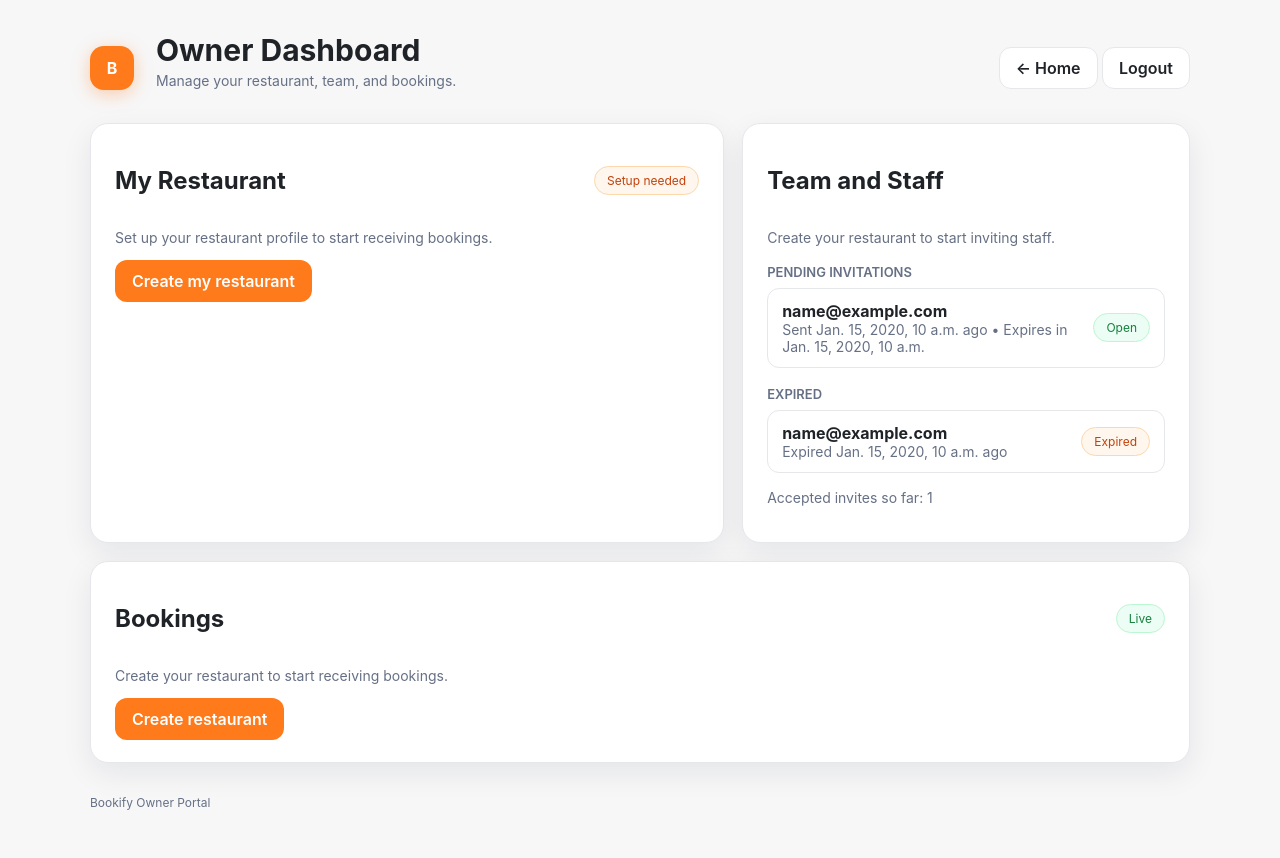
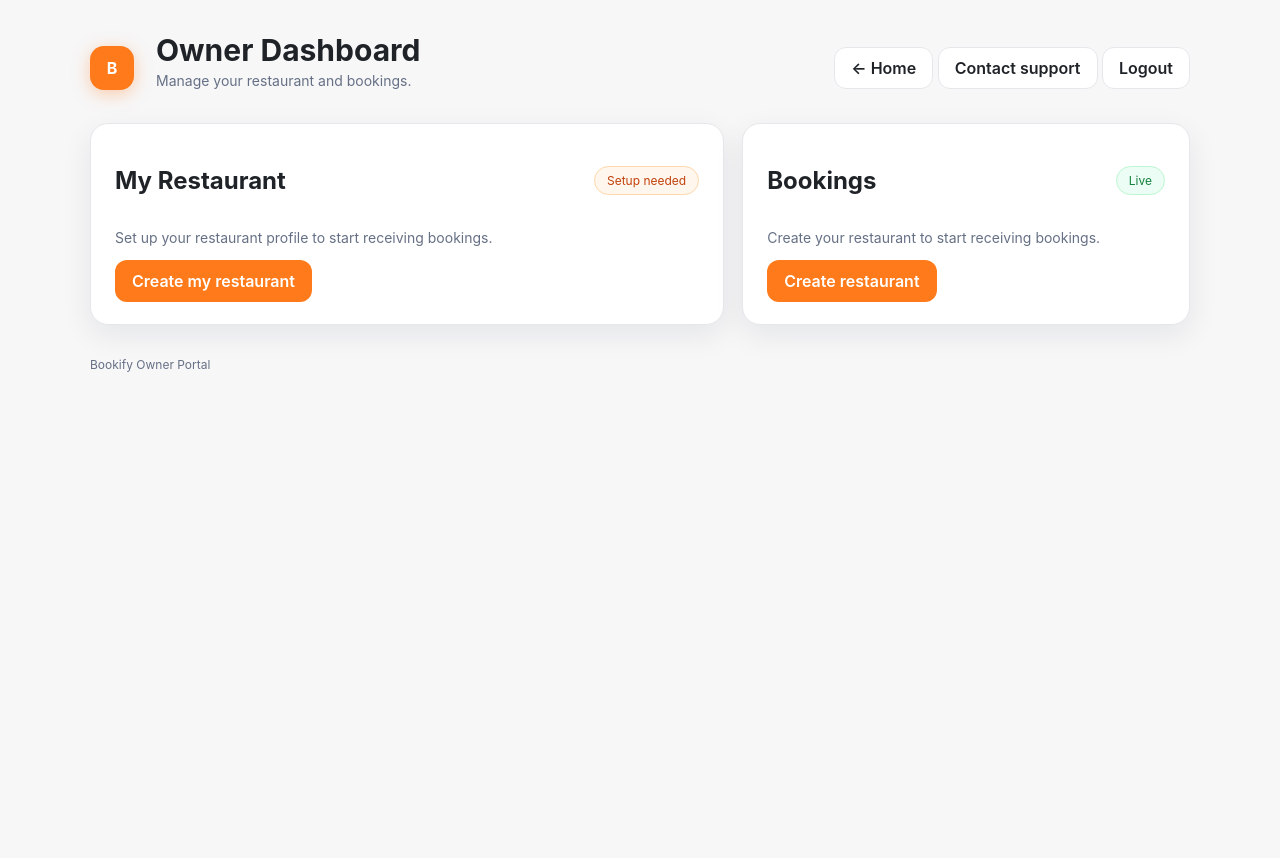
Before and after one commit to eligeabiantoun/bookify, a Django app: template templates/accounts/dashboard_owner.html in a window 1280 px wide. After the commit the page ends 372 px from the top, so only its background shows below. Run offline with Django 5.2, Linux system fonts and the light colour scheme; the template is opened without the code that fills it: most values are stand-ins (such as "Sample title", 1, 10 or a date in 2020); parts of the project's set-up code (start-up, migrations or seed data) failed here and were passed over.

Commit message:
Removed staff system and updated owner dashboard UI

```diff
--- a/templates/accounts/dashboard_owner.html
+++ b/templates/accounts/dashboard_owner.html
@@ -87,8 +87,8 @@
 
     .btn.primary {
       background: var(--primary);
+      color: white;
       border-color: transparent;
-      color: white;
     }
     .btn.primary:hover { background: var(--primary-dark); }
 
@@ -172,38 +172,24 @@
     .hours tr:last-child th,
     .hours tr:last-child td { border-bottom: none; }
 
-    /* INVITATIONS */
-    .invite-form { display: grid; gap: 12px; margin-bottom: 16px; }
-    .invite-form input {
-      padding: 10px 12px;
-      border: 1px solid var(--border);
-      border-radius: 12px;
-      width: 100%;
-    }
-    .invite-form input:focus {
-      outline: none;
-      border-color: var(--primary);
-      box-shadow: 0 0 0 2px rgba(255,122,26,0.18);
-    }
-
-    /* LISTS */
+    /* LISTS (BOOKINGS) */
     .list {
       list-style: none;
       margin: 0;
       padding: 0;
       display: grid;
-      gap: 12px;
+      gap: 10px;
     }
 
     .list li {
       background: white;
       border: 1px solid var(--border);
       border-radius: 12px;
-      padding: 12px 14px;
+      padding: 8px 10px;
       display: flex;
       justify-content: space-between;
-      align-items: center;   /* centers the circle vertically */
-      gap: 12px;
+      align-items: center;
+      gap: 10px;
     }
 
     .list li.cancelled {
@@ -211,38 +197,23 @@
       border-color: var(--danger-border);
     }
 
+    /* Compact text */
+    .list li strong { font-size: 15px; }
     .ghost { color: var(--muted); font-size: 14px; }
-    .ghost.small { font-size: 12px; }
+    .ghost.small { font-size: 11px; }
 
-    footer.foot {
-      margin-top: 32px;
-      font-size: 12px;
-      color: var(--muted);
-      display: flex;
-      justify-content: space-between;
-    }
-
-    .pill-label {
-      padding: 6px 12px;
-      border-radius: 999px;
-      background: #ecfdf5;
-      color:#15803d;
-      border:1px solid #bbf7d0;
-      font-size:12px;
-    }
-
-    /* PERFECT ROUND STATUS CIRCLES */
+    /* Smaller status circles */
     .status-pill {
       display: flex;
       align-items: center;
       justify-content: center;
-      width: 110px;
-      height: 110px;
+      width: 70px;
+      height: 70px;
       border-radius: 50%;
-      font-size: 14px;
+      font-size: 11px;
       font-weight: 600;
       text-align: center;
-      padding: 10px;
+      padding: 6px;
     }
 
     .status-confirmed {
@@ -256,6 +227,14 @@
       color: #b91c1c;
       border: 2px solid #fecaca;
     }
+
+    footer.foot {
+      margin-top: 32px;
+      font-size: 12px;
+      color: var(--muted);
+      display: flex;
+      justify-content: space-between;
+    }
   </style>
 </head>
 
@@ -268,17 +247,18 @@
         <div class="logo">B</div>
         <div>
           <h1>Owner Dashboard</h1>
-          <p class="sub">Manage your restaurant, team, and bookings.</p>
+          <p class="sub">Manage your restaurant and bookings.</p>
         </div>
       </div>
 
       <nav class="actions">
         <a href="{% url 'home' %}" class="btn">&larr; Home</a>
+        <a class="btn" href="{{ contact_support_url }}">Contact support</a>
         <a href="{% url 'logout' %}" class="btn">Logout</a>
       </nav>
     </header>
 
-    <!-- FLASH MESSAGES (generic) -->
+    <!-- FLASH MESSAGES -->
     {% if messages %}
       <div class="card" style="border-left:4px solid var(--primary); margin-bottom:18px;">
         {% for message in messages %}
@@ -342,60 +322,8 @@
         {% endif %}
       </article>
 
-      <!-- TEAM & STAFF -->
+      <!-- BOOKINGS -->
       <article class="card span-5">
-        <div class="card-head">
-          <h2>Team and Staff</h2>
-        </div>
-
-        {% if has_restaurant %}
-          <form method="post" action="{{ invite_create_url }}" class="invite-form">
-            {% csrf_token %}
-            <label>Invite a team member</label>
-            <input type="email" name="email" placeholder="staff@example.com" required />
-            <button class="btn primary" type="submit">Send</button>
-          </form>
-        {% else %}
-          <p class="ghost">Create your restaurant to start inviting staff.</p>
-        {% endif %}
-
-        <div class="section-title">Pending invitations</div>
-        {% if active_invites %}
-          <ul class="list">
-            {% for invite in active_invites %}
-              <li>
-                <div>
-                  <strong>{{ invite.obj.email }}</strong>
-                  <div class="ghost">Sent {{ invite.created_display }} ago • Expires in {{ invite.expires_display }}</div>
-                </div>
-                <span class="badge ok">Open</span>
-              </li>
-            {% endfor %}
-          </ul>
-        {% else %}
-          <p class="ghost">No pending invites right now.</p>
-        {% endif %}
-
-        {% if expired_invites %}
-          <div class="section-title">Expired</div>
-          <ul class="list">
-            {% for invite in expired_invites %}
-              <li>
-                <div>
-                  <strong>{{ invite.obj.email }}</strong>
-                  <div class="ghost">Expired {{ invite.expires_display }} ago</div>
-                </div>
-                <span class="badge warn">Expired</span>
-              </li>
-            {% endfor %}
-          </ul>
-        {% endif %}
-
-        <p class="ghost" style="margin-top:16px;">Accepted invites so far: {{ accepted_invite_count }}</p>
-      </article>
-
-      <!-- BOOKINGS -->
-      <article class="card span-12">
         <div class="card-head">
           <h2>Bookings</h2>
           <span class="badge ok">Live</span>
@@ -406,7 +334,7 @@
           <a href="{% url 'owner_restaurant_create' %}" class="btn primary">Create restaurant</a>
         {% else %}
 
-          <!-- Pending -->
+          <!-- PENDING -->
           <div class="section-title">Pending reservations</div>
           {% if pending_reservations %}
             <ul class="list">
@@ -435,7 +363,7 @@
             <p class="ghost">No pending reservations.</p>
           {% endif %}
 
-          <!-- Upcoming -->
+          <!-- UPCOMING -->
           <div class="section-title" style="margin-top:18px;">Upcoming bookings</div>
           {% if upcoming_reservations %}
             <ul class="list">
@@ -467,10 +395,6 @@
             <p class="ghost">No upcoming bookings.</p>
           {% endif %}
 
-          <div class="actions-row" style="margin-top:18px;">
-            <a class="btn" href="{{ contact_support_url }}">Contact support</a>
-            <a class="btn" href="{% url 'owner_restaurant_edit' %}">Review availability</a>
-          </div>
         {% endif %}
       </article>
 
```
Also changed, not shown: accounts/forms.py (+18 -8 lines), templates/accounts/signup.html (+1 -7 lines).
